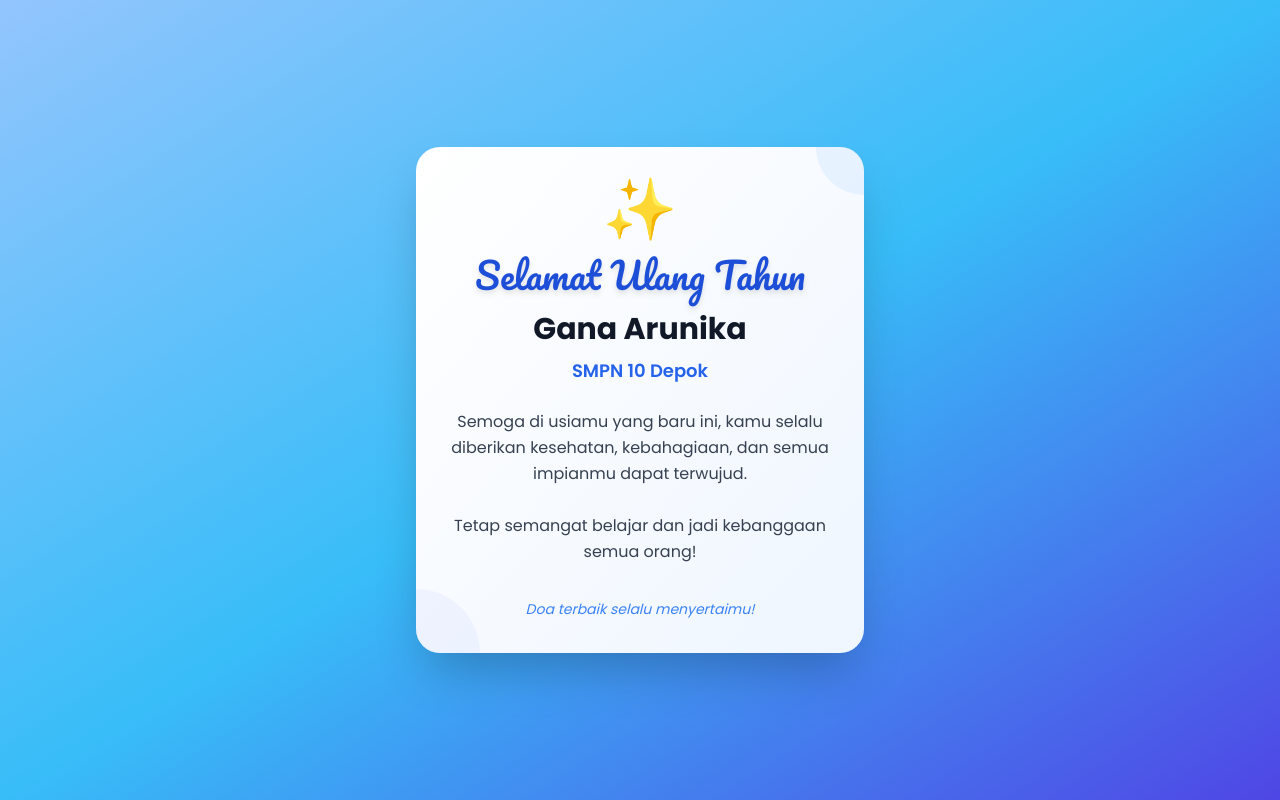
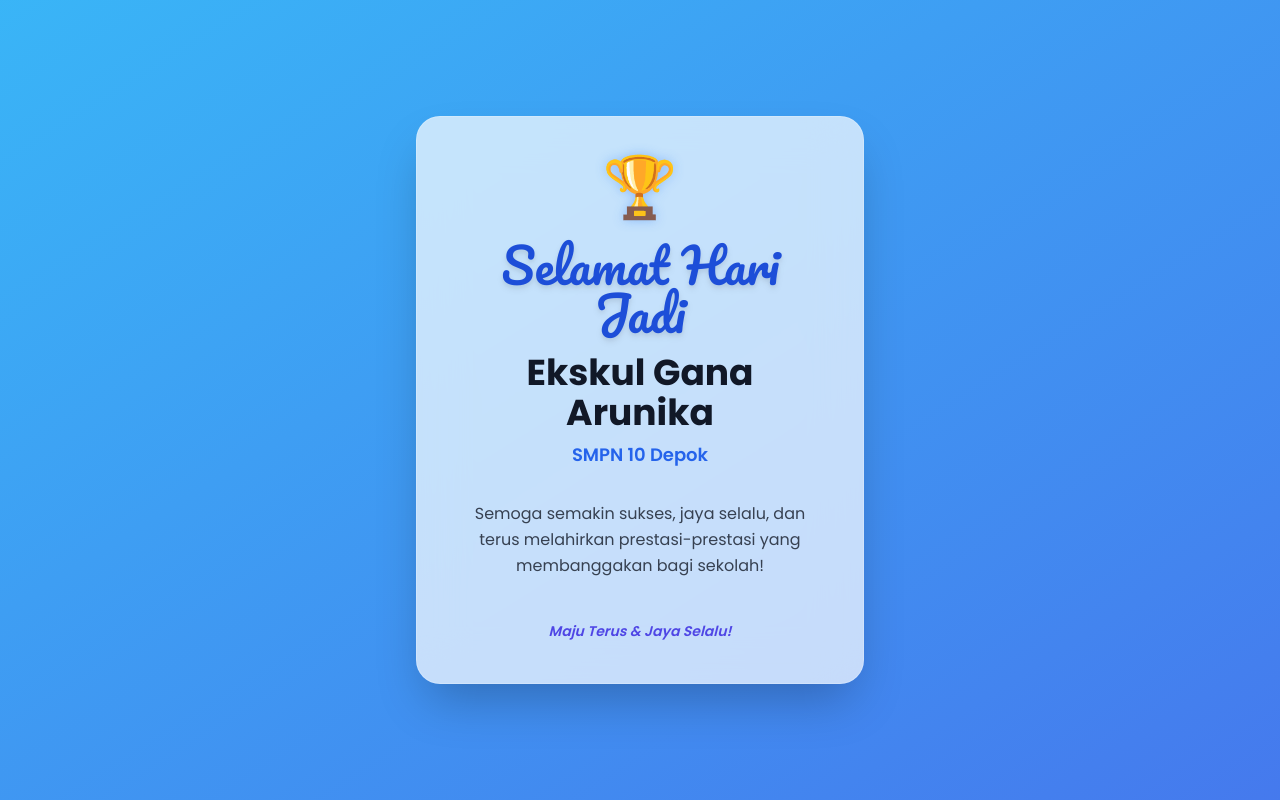
Before and after one commit to Rakhaandrianmaulana/Gana-arunika, a plain HTML site: page index.html in a window 1280 px wide. Drawn offline with nearby package versions, Linux system fonts and the light colour scheme.

Commit message:
Update index.html

```diff
--- a/index.html
+++ b/index.html
@@ -3,9 +3,13 @@
 <head>
     <meta charset="UTF-8">
     <meta name="viewport" content="width=device-width, initial-scale=1.0">
-    <title>Selamat Ulang Tahun Gana!</title>
-    <!-- Memuat Tailwind CSS --><script src="https://cdn.tailwindcss.com"></script>
-    <!-- Menggunakan font Poppins dan Pacifico --><link rel="preconnect" href="https://fonts.googleapis.com">
+    <title>Selamat Hari Jadi Ekskul Gana Arunika!</title>
+
+    <!-- Memuat Tailwind CSS -->
+    <script src="https://cdn.tailwindcss.com"></script>
+
+    <!-- Memuat Font (Poppins untuk modern, Pacifico untuk tulisan tangan) -->
+    <link rel="preconnect" href="https://fonts.googleapis.com">
     <link rel="preconnect" href="https://fonts.gstatic.com" crossorigin>
     <link href="https://fonts.googleapis.com/css2?family=Pacifico&family=Poppins:wght@300;400;600;700&display=swap" rel="stylesheet">
 
@@ -20,72 +24,98 @@
             font-family: 'Pacifico', cursive;
         }
 
-        /* Animasi sederhana untuk kartu */
-        @keyframes fadeInScale {
+        /* 1. Animasi untuk Latar Belakang Gradasi */
+        @keyframes gradientMove {
+            0% { background-position: 0% 50%; }
+            50% { background-position: 100% 50%; }
+            100% { background-position: 0% 50%; }
+        }
+
+        .animated-gradient {
+            background-size: 400% 400%; /* Membuat gradasi lebih besar agar bisa bergerak */
+            animation: gradientMove 15s ease infinite;
+        }
+
+        /* 2. Animasi untuk Teks (Muncul Berurutan) */
+        @keyframes fadeInUp {
             from {
                 opacity: 0;
-                transform: translateY(30px) scale(0.95);
+                transform: translateY(30px);
             }
             to {
                 opacity: 1;
-                transform: translateY(0) scale(1);
+                transform: translateY(0);
             }
         }
 
-        .card-animation {
-            animation: fadeInScale 1.2s ease-out forwards; /* 'forwards' agar tetap di state akhir */
+        .animate-fade-in-up {
+            opacity: 0; /* Mulai dari transparan */
+            animation: fadeInUp 0.8s ease-out forwards; /* 'forwards' agar tetap di state akhir */
         }
 
-        /* Gaya tambahan untuk efek hover pada tombol atau elemen interaktif jika ada */
-        .glow-effect {
-            box-shadow: 0 0px 15px rgba(59, 130, 246, 0.4); /* blue-500 dengan transparansi */
-            transition: all 0.3s ease-in-out;
+        /* 3. Animasi untuk Ikon (Berdenyut) */
+        @keyframes iconPulse {
+            0%, 100% {
+                transform: scale(1);
+                text-shadow: 0 0 10px rgba(59, 130, 246, 0.4);
+            }
+            50% {
+                transform: scale(1.1);
+                text-shadow: 0 0 25px rgba(59, 130, 246, 0.7);
+            }
         }
-        .glow-effect:hover {
-            box-shadow: 0 0px 25px rgba(59, 130, 246, 0.6);
-            transform: translateY(-2px);
+
+        .animate-icon-pulse {
+            animation: iconPulse 2.5s ease-in-out infinite;
         }
+
     </style>
 </head>
-<body class="bg-gradient-to-br from-blue-300 via-sky-400 to-indigo-600 min-h-screen flex items-center justify-center p-6">
+<body class="bg-gradient-to-br from-blue-300 via-sky-400 to-indigo-600 min-h-screen flex items-center justify-center p-4 sm:p-6 animated-gradient">
 
     <!--
-      Kartu Ucapan Vertikal
-      - 'w-full' membuatnya responsif di ponsel
-      - 'max-w-md' membatasinya agar tetap vertikal dan lebih luas sedikit dari sebelumnya
-      - Menambahkan background dengan gradasi kebiruan di dalam kartu
-    --><div class="w-full max-w-md bg-gradient-to-br from-white to-blue-50 rounded-3xl shadow-2xl p-8 text-center card-animation relative overflow-hidden">
+      Kartu Vertikal (max-w-md)
+      Efek "Glassmorphism" (Kaca Buram)
+      bg-white/70 -> Latar belakang putih transparan 70%
+      backdrop-blur-xl -> Efek blur pada elemen di belakangnya
+      border-white/20 -> Garis tepi putih transparan
+    -->
+    <div class="w-full max-w-md bg-white/70 backdrop-blur-xl rounded-3xl shadow-2xl overflow-hidden border border-white/20">
 
-        <!-- Elemen dekoratif abstrak di pojok (inovasi memperindah) --><div class="absolute top-0 right-0 w-24 h-24 bg-blue-200 rounded-full opacity-30 transform translate-x-12 -translate-y-12"></div>
-        <div class="absolute bottom-0 left-0 w-32 h-32 bg-indigo-200 rounded-full opacity-20 transform -translate-x-16 translate-y-16"></div>
+        <!-- Bagian Konten Teks -->
+        <div class="p-8 sm:p-10 text-center">
 
-        <!-- Ikon Pesta - diubah ke warna biru yang lebih serasi --><div class="text-6xl mb-4 text-blue-600">✨</div>
+            <!-- Ikon Prestasi (Animasi Berdenyut) -->
+            <div class="text-6xl mb-6 text-blue-600 animate-icon-pulse" style="animation-delay: 0.2s;">
+                🏆
+            </div>
 
-        <!-- Judul Ucapan --><h1 class="font-pacifico text-4xl text-blue-700 mb-4 drop-shadow-md">
-            Selamat Ulang Tahun
-        </h1>
+            <!-- Judul Ucapan (Animasi Fade In) -->
+            <h1 class="font-pacifico text-4xl sm:text-5xl text-blue-700 mb-4 drop-shadow-md animate-fade-in-up" style="animation-delay: 0.4s;">
+                Selamat Hari Jadi
+            </h1>
 
-        <!-- Nama Penerima --><h2 class="text-3xl font-bold text-gray-900 mb-2 leading-tight">
-            Gana Arunika
-        </h2>
+            <!-- Nama Ekskul (Animasi Fade In) -->
+            <h2 class="text-3xl sm:text-4xl font-bold text-gray-900 mb-2 leading-tight animate-fade-in-up" style="animation-delay: 0.6s;">
+                Ekskul Gana Arunika
+            </h2>
 
-        <!-- Afiliasi/Sekolah --><p class="text-lg text-blue-600 font-semibold mb-6">
-            SMPN 10 Depok
-        </p>
+            <!-- Afiliasi Sekolah (Animasi Fade In) -->
+            <p class="text-lg text-blue-600 font-semibold mb-8 animate-fade-in-up" style="animation-delay: 0.8s;">
+                SMPN 10 Depok
+            </p>
 
-        <!-- Pesan Ucapan --><p class="text-gray-700 text-base leading-relaxed mb-8">
-            Semoga di usiamu yang baru ini, kamu selalu diberikan kesehatan, kebahagiaan, dan semua impianmu dapat terwujud.
-            <br><br>
-            Tetap semangat belajar dan jadi kebanggaan semua orang!
-        </p>
+            <!-- Pesan Ucapan (Animasi Fade In) -->
+            <p class="text-gray-700 text-base leading-relaxed mb-10 animate-fade-in-up" style="animation-delay: 1.0s;">
+                Semoga semakin sukses, jaya selalu, dan terus melahirkan prestasi-prestasi yang membanggakan bagi sekolah!
+            </p>
 
-        <!-- Penutup dengan sentuhan modern --><div class="mt-4">
-            <span class="text-blue-500 text-sm italic font-medium">Doa terbaik selalu menyertaimu!</span>
+            <!-- Penutup (Animasi Fade In) -->
+            <div class="mt-4 animate-fade-in-up" style="animation-delay: 1.2s;">
+                <span class="text-indigo-600 text-sm italic font-semibold">Maju Terus & Jaya Selalu!</span>
+            </div>
         </div>
-
-        <!-- Opsi tambahan: sebuah "tombol" atau elemen interaktif jika diinginkan --><!-- <button class="mt-6 bg-blue-600 hover:bg-blue-700 text-white font-bold py-3 px-6 rounded-full shadow-lg glow-effect">
-            Kirim Doa!
-        </button> --></div>
+    </div>
 
 </body>
 </html>
```
